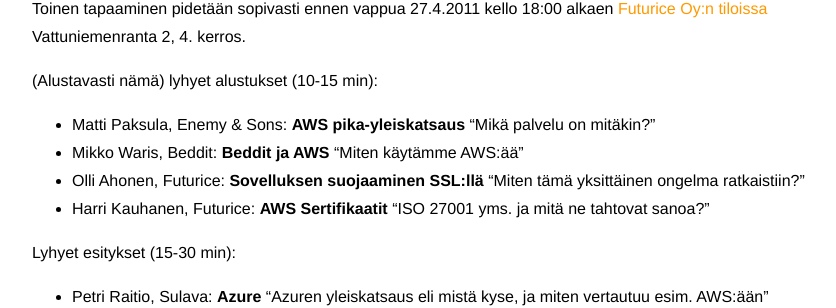
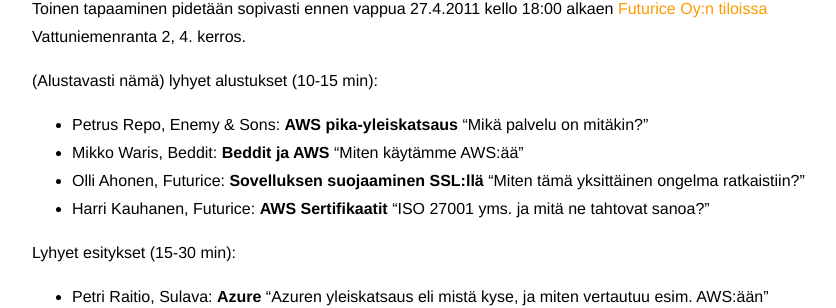
Before and after one commit to enemy/aws-helsinki.fi, a Jekyll site: the page built from _posts/2011-04-05-toinen-tapaaminen.md, in a window 1280 px wide. Shown: the part 187-495 px from the top of the page, without its empty margins (96-932 px from the left). Built offline with Jekyll 4.4.1, drawn with Linux system fonts in a browser that asks for light colours; Markdown is read by kramdown in place of the engine named in the settings; comment, search, counter and statistics services are not loaded.

Commit message:
Petrus on uusi Matti

```diff
--- a/_posts/2011-04-05-toinen-tapaaminen.md
+++ b/_posts/2011-04-05-toinen-tapaaminen.md
@@ -10,7 +10,7 @@
 
 (Alustavasti nämä) lyhyet alustukset (10-15 min):
 
- - Matti Paksula, Enemy & Sons: <b>AWS pika-yleiskatsaus</b> "Mikä palvelu on mitäkin?"
+ - Petrus Repo, Enemy & Sons: <b>AWS pika-yleiskatsaus</b> "Mikä palvelu on mitäkin?"
  - Mikko Waris, Beddit: <b>Beddit ja AWS</b> "Miten käytämme AWS:ää"
  - Olli Ahonen, Futurice: <b>Sovelluksen suojaaminen SSL:llä</b> "Miten tämä yksittäinen ongelma ratkaistiin?"
  - Harri Kauhanen, Futurice: <b>AWS Sertifikaatit</b> "ISO 27001 yms. ja mitä ne tahtovat sanoa?"
```
